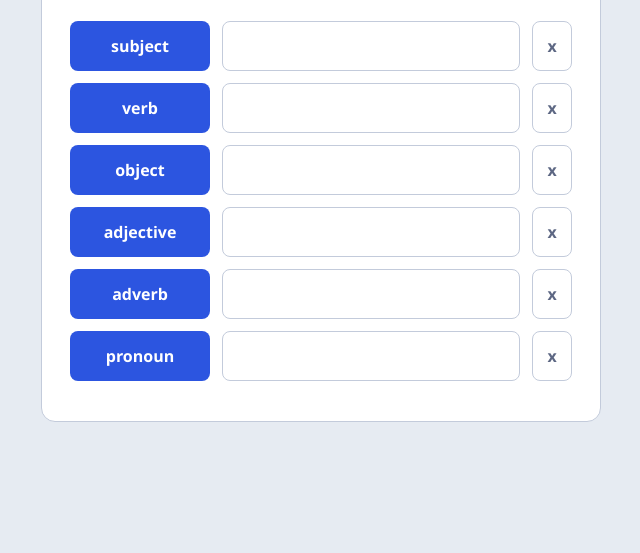
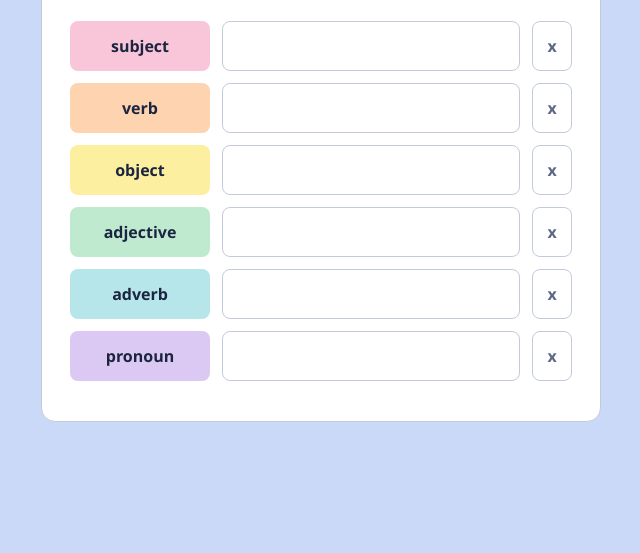
Before and after one commit to cjdavies93/sentencebuilder, a plain HTML site: page index.html in a window 1280 px wide. Shown: the part 247-800 px from the top of the page, without its empty margins (319-959 px from the left). Drawn offline with Linux system fonts and the light colour scheme.

Commit message:
Add files via upload
Coloured buttons and new title

```diff
--- a/index.html
+++ b/index.html
@@ -3,10 +3,10 @@
 <head>
 <meta charset="utf-8">
 <meta name="viewport" content="width=device-width, initial-scale=1">
-<title>Word Picker</title>
+<title>Sentence Builder</title>
 <style>
   :root {
-    --bg: #e6ebf2;
+    --bg: #c9d9f7;
     --panel: #ffffff;
     --ink: #1c2540;
     --muted: #5d6783;
@@ -14,18 +14,6 @@
     --accent-dark: #1b3bb0;
     --line: #c3cbdb;
     --error: #b3261e;
-  }
-  @media (prefers-color-scheme: dark) {
-    :root {
-      --bg: #12172a;
-      --panel: #1c2340;
-      --ink: #eef1fa;
-      --muted: #9aa5c4;
-      --accent: #6d8cff;
-      --accent-dark: #93a9ff;
-      --line: #36406a;
-      --error: #ff8a80;
-    }
   }
   * { box-sizing: border-box; }
   html, body { margin: 0; }
@@ -76,12 +64,12 @@
     padding: 12px 16px;
     border: 0;
     border-radius: 8px;
-    background: var(--accent);
-    color: #fff;
+    background: var(--btn, var(--accent));
+    color: var(--ink);
     cursor: pointer;
     transition: background 0.15s, transform 0.1s;
   }
-  button:hover { background: var(--accent-dark); }
+  button:hover { filter: brightness(0.94); }
   button:active { transform: translateY(1px); }
   button:focus-visible, input:focus-visible {
     outline: 3px solid var(--accent);
@@ -119,7 +107,7 @@
 <body>
 <main>
   <header>
-    <h1>Word Picker</h1>
+    <h1>Sentence Builder</h1>
     <label class="score">Score
       <input type="text" id="score" value="0" readonly>
     </label>
@@ -130,6 +118,14 @@
 
 <script>
   const LISTS = ["subject", "verb", "object", "adjective", "adverb", "pronoun"];
+  const COLOURS = {
+    subject:   "#f9c6d9",  // pastel pink
+    verb:      "#fdd3b0",  // pastel peach
+    object:    "#fcefa0",  // pastel yellow
+    adjective: "#bfead0",  // pastel mint
+    adverb:    "#b6e6ea",  // pastel aqua
+    pronoun:   "#dcc9f3"   // pastel lavender
+  };
   const cache = {};   // list name -> array of words, loaded on first click
   const last = {};    // list name -> last word shown, to avoid immediate repeats
 
@@ -169,6 +165,7 @@
     btn.type = "button";
     btn.textContent = name;
     btn.id = "btn-" + name;
+    btn.style.setProperty("--btn", COLOURS[name]);
 
     const field = document.createElement("input");
     field.type = "text";
```
